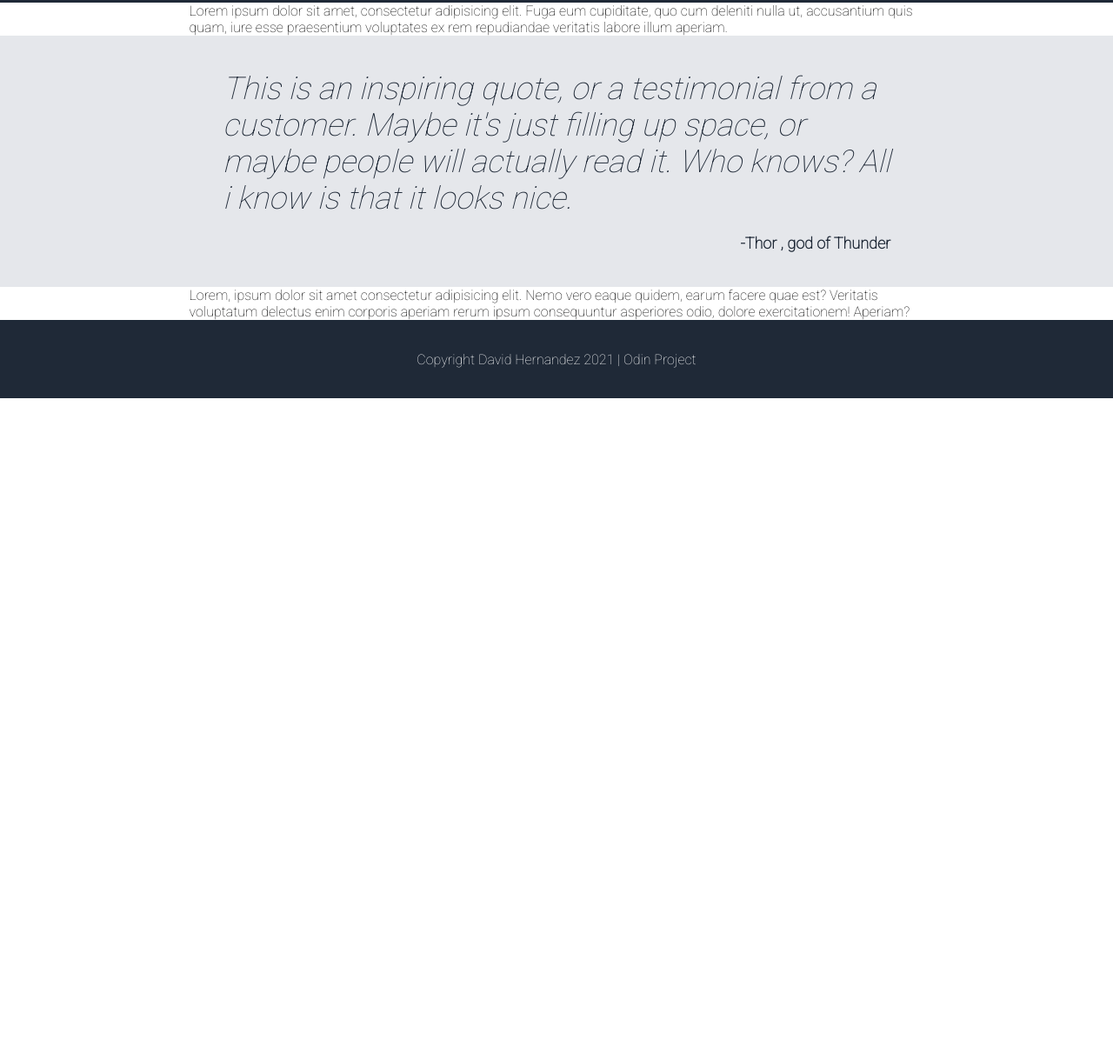
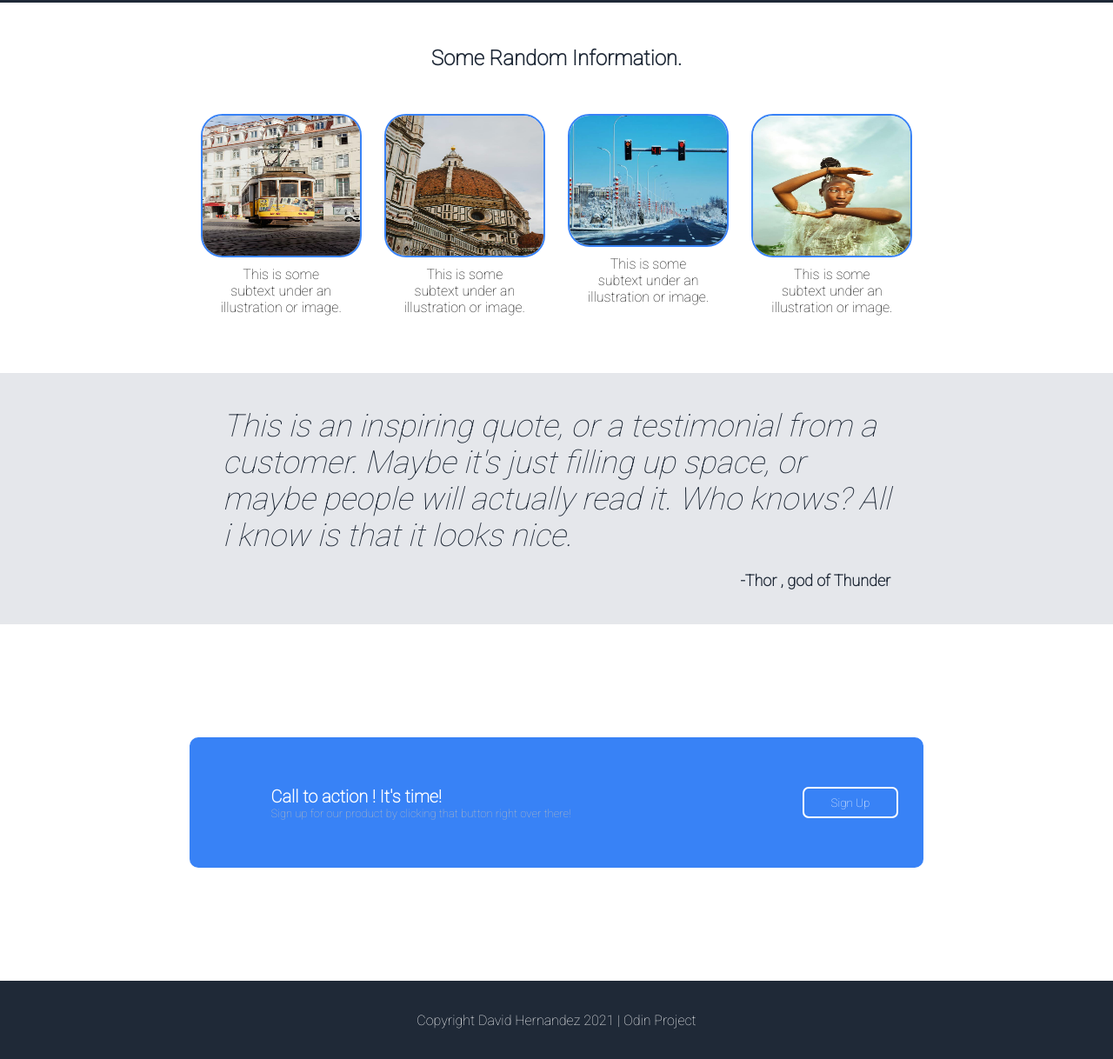
Before and after one commit to UrsaMinoR3/LandingPage, a plain HTML site: page index.html in a window 1280 px wide. Shown: the part 414-1632 px from the top of the page at 87% size. Before the commit the page ends 872 px from the top, so only its background shows below. Drawn offline with Linux system fonts and the light colour scheme.

Commit message:
Added images for the information section in the folder images of the project. Created the log in section, adjusted the images in the random information section. Finished the project and commited the last changes

```diff
--- a/index.html
+++ b/index.html
@@ -34,14 +34,48 @@
     </section>
     <section class="middleSection">
         <div class="containerImages alignmentGeneral">
-            Lorem ipsum dolor sit amet, consectetur adipisicing elit. Fuga eum cupiditate, quo cum deleniti nulla ut, accusantium quis quam, iure esse praesentium voluptates ex rem repudiandae veritatis labore illum aperiam.
+            <h2>Some Random Information.</h2>
+            <div class="generalImageContainer">
+                <div class="containerImage">
+                    <div class="image">
+                        <img src="./images/image1.jpg" alt="imagen 1">
+                    </div>
+                    <div class="textImage">This is some subtext under an illustration or image.</div>
+                </div>
+                <div class="containerImage">
+                    <div class="image">
+                        <img src="./images/image2.jpg" alt="imagen 2">
+                    </div>
+                    <div class="textImage">This is some subtext under an illustration or image.</div>
+                </div>
+                <div class="containerImage">
+                    <div class="image">
+                        <img src="./images/image3.jpg" alt="imagen 3">
+                    </div>
+                    <div class="textImage">This is some subtext under an illustration or image.</div>
+                </div>
+                <div class="containerImage">
+                    <div class="image">
+                        <img src="./images/image4.jpg" alt="imagen 4">
+                    </div>
+                    <div class="textImage">This is some subtext under an illustration or image.</div>
+                </div>
+            </div>
         </div>
         <div class="containerQuotes">
             <p class="quote">This is an inspiring quote, or a testimonial from a customer. Maybe it's just filling up space, or maybe people will actually read it. Who knows? All i know is that it looks nice.</p>
             <p class="author">-Thor , god of Thunder</p>
         </div>
-        <div class="containerLogin alignmentGeneral">
-            Lorem, ipsum dolor sit amet consectetur adipisicing elit. Nemo vero eaque quidem, earum facere quae est? Veritatis voluptatum delectus enim corporis aperiam rerum ipsum consequuntur asperiores odio, dolore exercitationem! Aperiam?
+        <div class="containerLoginGeneral alignmentGeneral">
+            <div class="containerLogIn">
+                <div class="containerTextoInfo">
+                    <p class="title">Call to action ! It's time!</p>
+                    <p class="subtext">Sign up for our product by clicking that button right over there!</p>
+                </div>
+                <div class="containerButtonLogIn">
+                    <button>Sign Up</button>
+                </div>
+            </div>
         </div>
     </section>
     <section class="bottomSection">
--- a/styles/styles.css
+++ b/styles/styles.css
@@ -48,6 +48,7 @@
     padding-top: 70px;
     padding-bottom: 70px;
 }
+
 .textButton{
     width: 40%;
 }
@@ -106,6 +107,102 @@
     font-size: 18px;
 }
 
+.generalImageContainer{
+    display: flex;
+    flex-direction: row;
+    justify-content: space-between;
+}
+
+.containerImages h2{
+    text-align: center;
+    color: #1F2937;
+    font-weight: bolder;
+}
+
+.containerImages{
+    display: flex;
+    padding-top: 50px;
+    padding-bottom: 60px;
+    height: 316px;
+    flex-direction: column;
+    gap: 50px;
+}
+
+.containerImage{
+    display: flex;
+    flex-direction: column;
+    align-items: center;
+    height: 220px;
+    gap: 10px;
+}
+
+.image{
+    display: flex;
+    height: 161px;
+    width: 181px;
+    border: 2px solid #3882F6;
+    border-radius: 25px;
+}
+
+.image img{
+    width: 100%;
+    border-radius: 23px;
+}
+
+.textImage{
+    text-align: center;
+    padding: 0px 35px 0px 35px;
+}
+
+.containerLoginGeneral{
+    padding-top: 130px;
+    padding-bottom: 130px;
+}
+
+.containerLogIn{
+    display: flex;
+    background-color: #3882F6;
+    height: 150px;
+    border-radius: 10px;
+    justify-content: space-between;
+}
+
+.containerTextoInfo{
+    display: flex;
+    width: 67%;
+    flex-direction: column;
+    justify-content: center;
+    padding-left: 94px;
+}
+
+.containerTextoInfo .title{
+    color: white;
+    font-weight: bold;
+    font-size: 20px;
+}
+
+.containerTextoInfo .subtext{
+    color: #bdbdbd;
+    font-size: 13px;
+}
+
+.containerButtonLogIn{
+    display: flex;
+    width: 20%;
+    align-items: center;
+    justify-content: center;
+}
+
+.containerButtonLogIn button{
+    width: 110px;
+    height: 36px;
+    border-radius: 7px;
+    background-color: transparent;
+    color: white;
+    border: 2px solid white;
+}
+
+
 #footer{
     display: flex;
     color: white;
```
Also changed, not shown: images/image1.jpg (added), images/image2.jpg (added), images/image3.jpg (added), images/image4.jpg (added).
